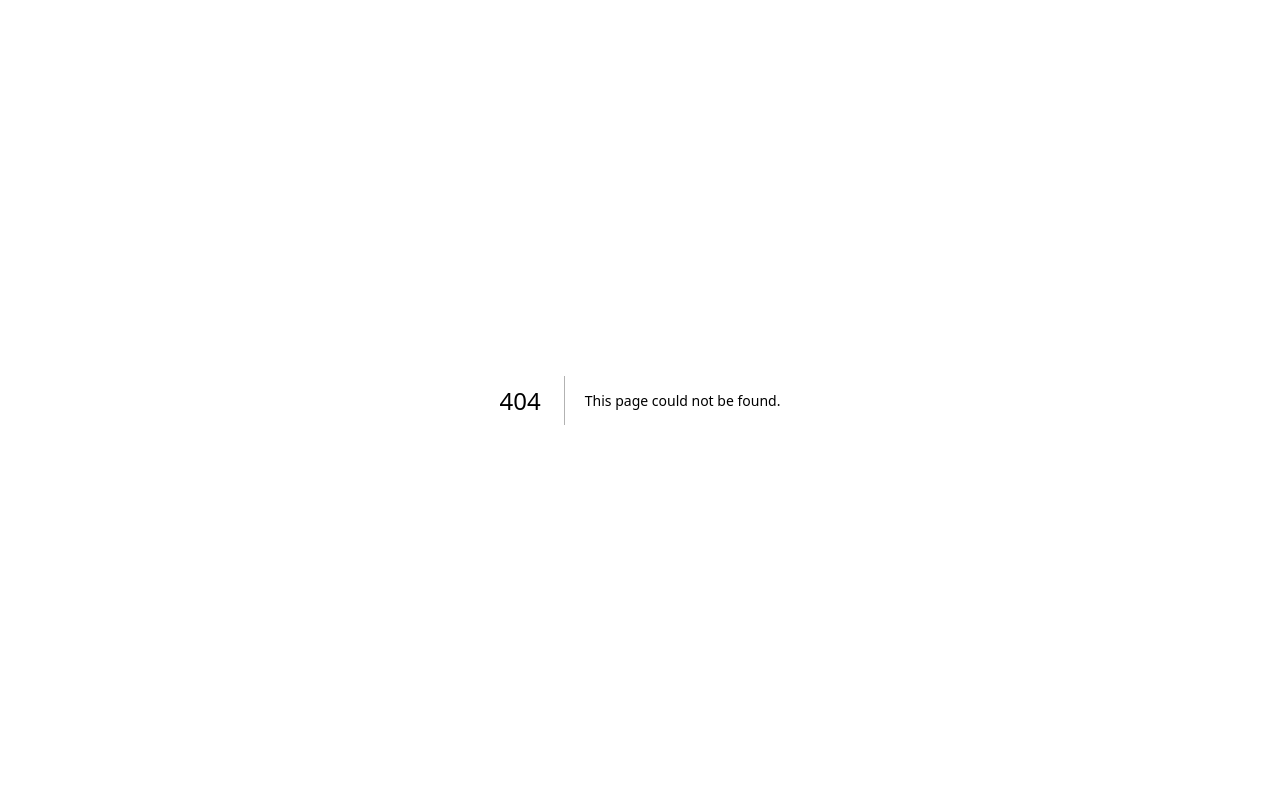
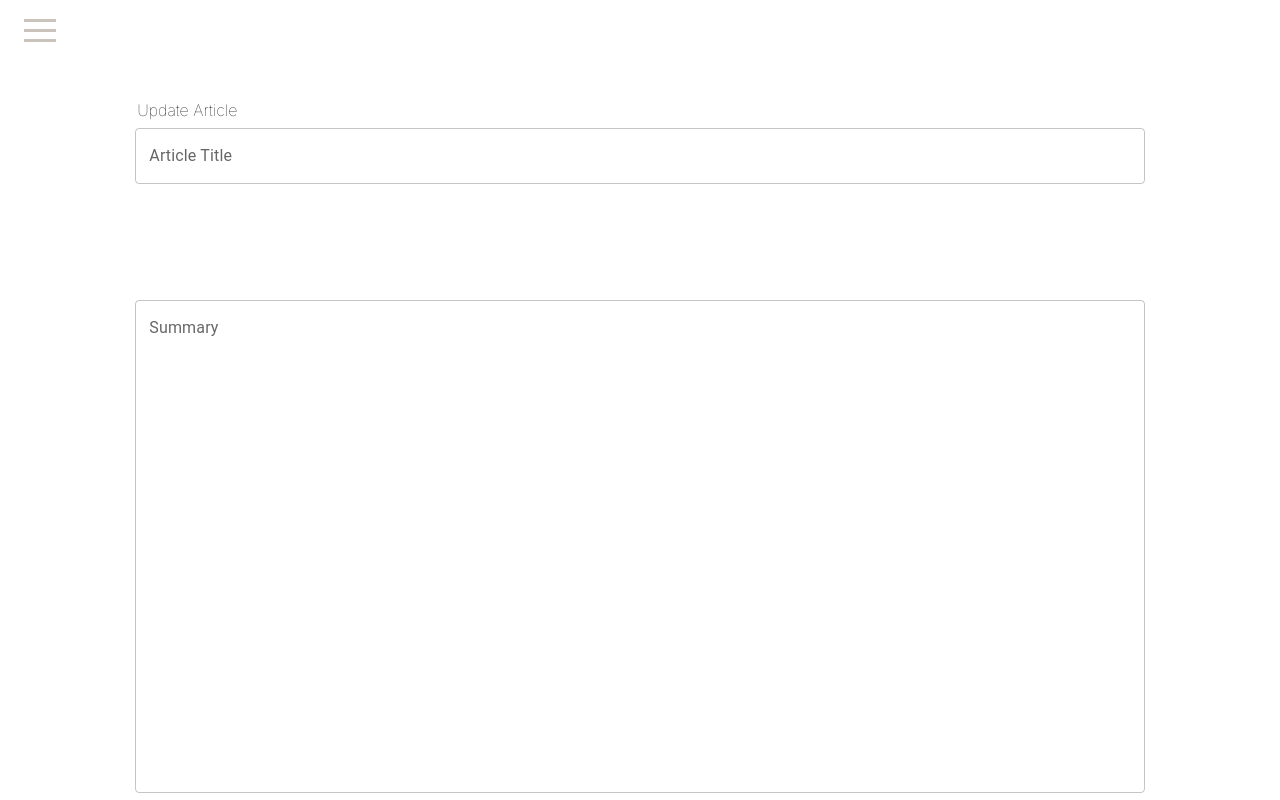
Before and after one commit to jcleow/today-I-learn-fe, a Next.js app: page /article/1/update in a window 1280 px wide. Before the commit this address had no page. Shown: the top 800 px of the page. Built offline with nearby package versions, Linux system fonts and the light colour scheme.

Commit message:
feat(edit-article-ui): add ui flow to edit article but state does not persist upon refresh

```diff
--- a/src/app/article/update/page.tsx
+++ b/src/app/article/[slug]/update/page.tsx
@@ -6,10 +6,11 @@ import styles from "./updateArticle.module.css"
 import TextField from '@mui/material/TextField'
 import Button from '@mui/material/Button'
 import Box from '@mui/material/Box';
-import Inter from '../../fonts'
-import useApi from "../../hooks/useApi"
-import navigate from "../../actions"
+import Inter from '../../../fonts'
+import useApi from "../../../hooks/useApi"
+import navigate from "../../../actions"
 import { useToastContext } from "@/context/ToastContext"
+import { useArticleContext } from "@/context/ArticleContext"
 import Navbar from "@/components/navbar/navbar"
 
 // Consider using https://github.com/dohomi/react-hook-form-mui
@@ -23,26 +24,31 @@ type FormData = {
 const inter = Inter
 const updateArticleEndpoint = "http://localhost:3000/api/v1/article"
 
-export default function UpdateArticle() {
-	const { handleSubmit, control} = useForm<FormData>({
-		defaultValues: {
-			title:"",
-			summary:""
-		}
-	})
-
+export default function UpdateArticle({params}: {params: {slug: string}}) {
+	// Setup custom useApi hook to fetch data
 	const { fetchData, statusCode } = useApi<FormData>(updateArticleEndpoint)
     const onSubmit = async (data: FormData, e?: React.BaseSyntheticEvent) => {
 		await fetchData(data, "PUT")
 		e?.preventDefault()
     }
 
+	// Set up custom use article context to prepopulate the form with article
+	// However, this does not persist upon page refresh
+	// Either store in redux or localStorage
+	const {article} = useArticleContext().state
+	const { handleSubmit, control} = useForm<FormData>({
+		defaultValues: {
+			title: article?.title,
+			summary: article?.summary
+		}
+	})
+
 	const {setOpen, setMessage} = useToastContext()
 	useEffect(()=>{
 		if (statusCode === 201) {
 			setOpen(true)
-			setMessage("Article created successfully!")
-			navigate("/profile")
+			setMessage("Article updated.")
+			navigate(`/article/${params.slug}`)
 		}
 	},[statusCode])
 
@@ -70,7 +76,8 @@ export default function UpdateArticle() {
 						label="Article Title"
 						multiline
 						rows={1}
-						{...field}/>
+						{...field}
+						/>
 					}
 					/>
 			</div>
--- /dev/null
+++ b/src/app/article/article.ts
@@ -0,0 +1,13 @@
+interface Article {
+	id: string
+	title: string
+	summary: string
+	urls: string[]
+	userId: string
+	createdAt: string
+	createdAtTs: number
+	updatedAt: string
+	updatedAtTs: number
+}
+
+export default Article
--- a/src/app/layout.tsx
+++ b/src/app/layout.tsx
@@ -3,6 +3,7 @@ import type { Metadata } from 'next'
 import { Inter } from 'next/font/google'
 import React from 'react'
 import { ToastProvider } from '@/context/ToastContext'
+import { ArticleProvider } from '@/context/ArticleContext'
 
 const inter = Inter({ subsets: ['latin'] })
 
@@ -19,9 +20,11 @@ export default function RootLayout({
   return (
     <html lang="en">
       <body className={inter.className}>
-        <ToastProvider>
-          {children}
-        </ToastProvider>
+          <ToastProvider>
+            <ArticleProvider>
+              {children}
+            </ArticleProvider>
+          </ToastProvider>
       </body>
     </html>
   )
--- /dev/null
+++ b/src/context/ArticleContext.tsx
@@ -0,0 +1,91 @@
+"use client"
+import React, {useContext, createContext, Dispatch, useReducer, ReactNode} from "react"
+import Article from "@/app/article/article"
+
+
+export enum FetchAction {
+	FETCH = "fetch",
+	SUCCESS = "success",
+	ERROR =  "error"
+}
+
+interface ArticleAction {
+	type: FetchAction
+	payload?: Article
+	success?: boolean
+	error?: string
+}
+
+interface IState {
+	article?: Article | null
+	loading: boolean
+	error?: string| null
+}
+
+// Good way to debug the type required for useReducer
+// https://stackoverflow.com/a/55284031/14564427
+export function articleDetailsReducer(state: IState, action: ArticleAction): IState{
+	const {type, payload} = action;
+	switch(type){
+		case FetchAction.FETCH: {
+			return {...state}
+		}
+		case FetchAction.SUCCESS: {
+			return {
+				...state,
+				// article may be undefined because payload might be undefined in ArticleAction
+				article: payload
+			}
+		}
+		case FetchAction.ERROR: {
+			return {
+				...state,
+				error: action.error
+			}
+		}
+		default:
+			return state
+	}
+}
+
+export const initialState = {
+	article: null,
+	loading: false,
+	error: null
+}
+
+interface ComponentProps {
+    children: ReactNode
+}
+
+interface ArticleContextProps {
+    state: IState
+    dispatch: Dispatch<ArticleAction>
+}
+
+// How to define dispatch type to undefined first
+// https://stackoverflow.com/questions/72281661/type-dispatchany-is-not-assignable-to-type-null-ts2322
+const ArticlesContext = createContext<ArticleContextProps>({state: initialState, dispatch: ()=> undefined});
+
+export const ArticleProvider: React.FC<ComponentProps> = ({children}) => {
+    const [state, dispatch] = useReducer(articleDetailsReducer, initialState)
+
+    const contextProps = {state: state, dispatch: dispatch}
+    return (
+        <>
+            <ArticlesContext.Provider value={{...contextProps}}>
+                {children}
+            </ArticlesContext.Provider>
+        </>
+    )
+}
+
+export const useArticleContext = (): ArticleContextProps => {
+    const context = useContext(ArticlesContext)
+
+    if (!context){
+        throw new Error("useArticleContext must be used within a ArticleProvider!");
+    }
+
+    return context;
+}
```
Also changed, not shown: src/app/article/[slug]/page.tsx (+33 -23 lines), src/components/articleOptions/options.tsx (+5 -2 lines), src/app/article/[slug]/update/updateArticle.module.css (renamed from src/app/article/update/updateArticle.module.css).
